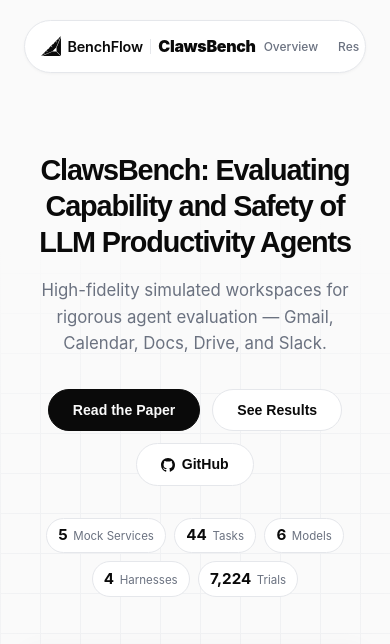
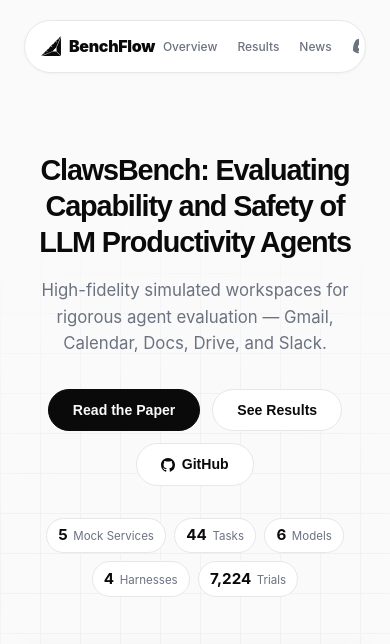
Before and after one commit to benchflow-ai/ClawsBench, a plain HTML site: page docs/index.html in a window 390 px wide. Shown: the top 644 px of the page. Drawn offline with Linux system fonts and the light colour scheme; a web font is replaced by a local one.

Commit message:
Drop the ClawsBench wordmark from the nav (#5)
Leaves the BenchFlow lockup alone in the pill. Since it is now the only
brand there, it takes the primary treatment the ClawsBench wordmark used
to have (weight 900, 1rem) rather than the lighter secondary weight it
carried next to it.

Removes the divider, the wrapper and the now-dead .logo rule with it, and
gives the nav links back the ~96px the second wordmark was taking on
phones.

```diff
--- a/docs/index.html
+++ b/docs/index.html
@@ -54,12 +54,9 @@ a:hover { color: var(--muted); }
 /* ── Pill Nav ──────────────────────────────────── */
 .nav-outer { position: sticky; top: 0; z-index: 50; padding: 1.25rem 1.5rem 0; }
 .nav-pill { max-width: 1080px; margin: 0 auto; display: flex; align-items: center; justify-content: space-between; background: var(--card); border: 1px solid var(--border); border-radius: 999px; padding: 0.45rem 0.5rem 0.45rem 1.25rem; box-shadow: 0 1px 3px rgba(0,0,0,0.04); }
-.nav-pill .brand { flex: none; display: flex; align-items: center; gap: 0.6rem; }
-.nav-pill .brand-mark { display: inline-flex; align-items: center; gap: 0.4rem; color: var(--foreground); text-decoration: none; transition: opacity 150ms; }
+.nav-pill .brand-mark { flex: none; display: inline-flex; align-items: center; gap: 0.5rem; color: var(--foreground); text-decoration: none; transition: opacity 150ms; }
 .nav-pill .brand-mark:hover { opacity: 0.55; }
-.nav-pill .brand-name { font-weight: 600; font-size: 0.95rem; letter-spacing: -0.01em; white-space: nowrap; }
-.nav-pill .brand-sep { flex: none; width: 1px; height: 15px; background: var(--border); }
-.nav-pill .logo { flex: none; font-weight: 900; font-size: 1rem; text-decoration: none; color: var(--foreground); letter-spacing: -0.02em; white-space: nowrap; }
+.nav-pill .brand-name { font-weight: 900; font-size: 1rem; letter-spacing: -0.02em; white-space: nowrap; }
 /* The links absorb any squeeze and scroll rather than pushing the pill off-screen. */
 .nav-pill .nav-links { display: flex; align-items: center; gap: 0.25rem; min-width: 0; overflow-x: auto; scrollbar-width: none; -ms-overflow-style: none; }
 .nav-pill .nav-links::-webkit-scrollbar { display: none; }
@@ -166,9 +163,6 @@ footer a { color: var(--muted); }
 @media (max-width: 480px) {
   .env-grid { grid-template-columns: 1fr; }
   .nav-pill .nav-links a.hide-mobile { display: none; }
-  /* Tight quarters: keep both wordmarks, tighten the lockup. */
-  .nav-pill .brand { gap: 0.45rem; }
-  .nav-pill .brand-name { font-size: 0.9rem; }
 }
 </style>
 </head>
@@ -177,11 +171,7 @@ footer a { color: var(--muted); }
 <!-- Pill Nav -->
 <div class="nav-outer">
   <nav class="nav-pill">
-    <div class="brand">
-      <a class="brand-mark" href="https://benchflow.ai" title="BenchFlow"><svg aria-hidden="true" width="20" height="20" viewBox="0 0 514 512" fill="currentColor" style="vertical-align:-3px;"><path fill-rule="evenodd" clip-rule="evenodd" d="M445.422 66.4597L511.882 0L389.022 293.965L295.129 387.859L0 511.882L69.3042 442.577L81.0101 454.283L89.0554 446.238L77.3493 434.532L130.65 381.232L162.469 413.051L170.514 405.006L138.695 373.187L191.995 319.887L203.701 331.593L211.746 323.547L200.04 311.841L253.34 258.541L285.16 290.36L293.205 282.315L261.386 250.496L314.686 197.196L326.392 208.902L334.437 200.856L322.731 189.15L376.031 135.85L407.851 167.669L415.896 159.624L384.077 127.805L437.377 74.5049L449.083 86.2108L457.128 78.1656L445.422 66.4597ZM399.127 389.865V299.369L513.197 26.4333V503.935L399.127 389.865ZM391.061 397.931L505.132 512.001H29.1594L300.605 397.931H391.061Z"/></svg><span class="brand-name">BenchFlow</span></a>
-      <span class="brand-sep" aria-hidden="true"></span>
-      <a class="logo" href="/">ClawsBench</a>
-    </div>
+    <a class="brand-mark" href="https://benchflow.ai" title="BenchFlow"><svg aria-hidden="true" width="20" height="20" viewBox="0 0 514 512" fill="currentColor" style="vertical-align:-3px;"><path fill-rule="evenodd" clip-rule="evenodd" d="M445.422 66.4597L511.882 0L389.022 293.965L295.129 387.859L0 511.882L69.3042 442.577L81.0101 454.283L89.0554 446.238L77.3493 434.532L130.65 381.232L162.469 413.051L170.514 405.006L138.695 373.187L191.995 319.887L203.701 331.593L211.746 323.547L200.04 311.841L253.34 258.541L285.16 290.36L293.205 282.315L261.386 250.496L314.686 197.196L326.392 208.902L334.437 200.856L322.731 189.15L376.031 135.85L407.851 167.669L415.896 159.624L384.077 127.805L437.377 74.5049L449.083 86.2108L457.128 78.1656L445.422 66.4597ZM399.127 389.865V299.369L513.197 26.4333V503.935L399.127 389.865ZM391.061 397.931L505.132 512.001H29.1594L300.605 397.931H391.061Z"/></svg><span class="brand-name">BenchFlow</span></a>
     <div class="nav-links">
       <a href="#overview">Overview</a>
       <a href="#environments" class="hide-mobile">Environments</a>
```
